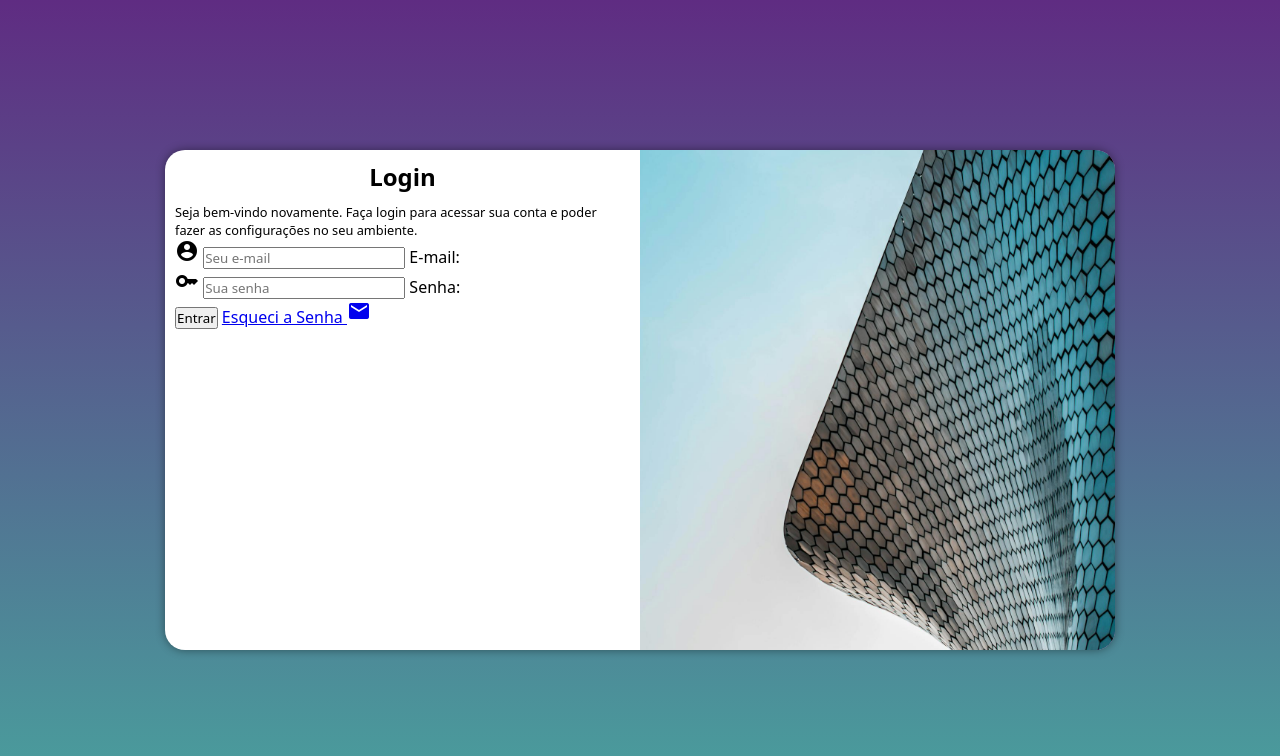
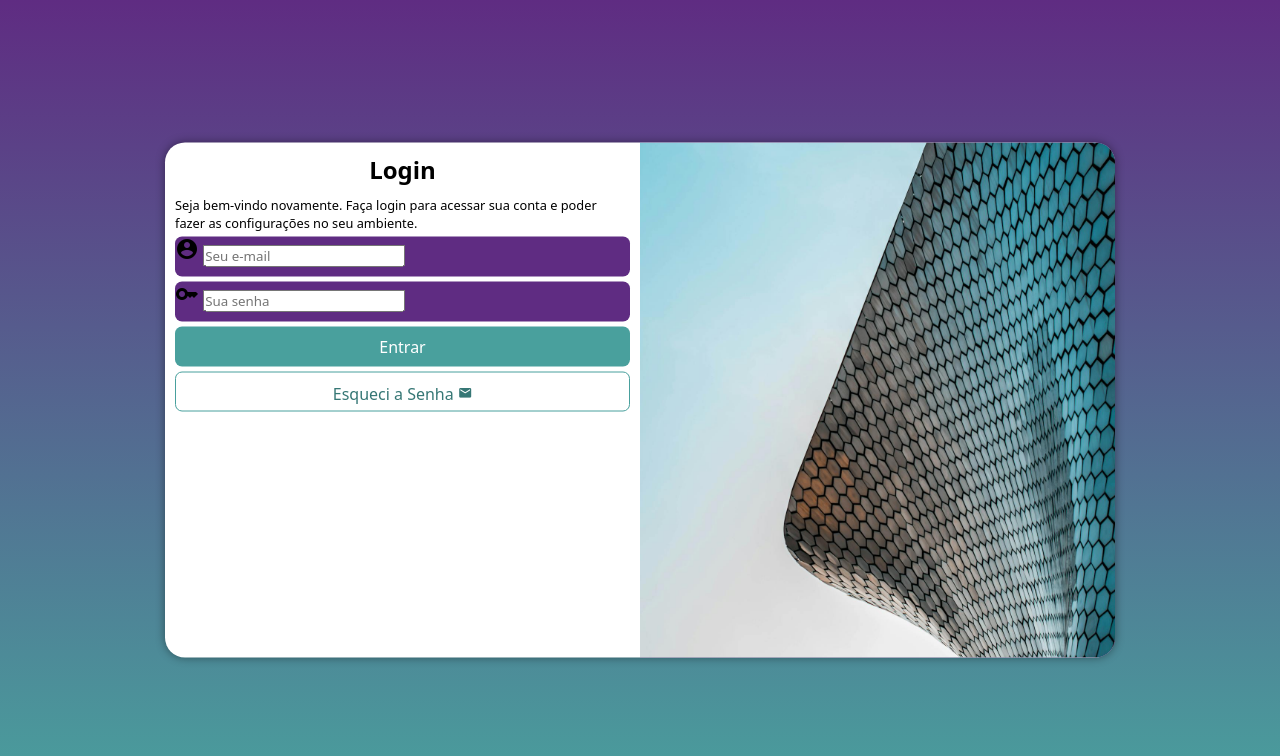
Before and after one commit to Leoziiito/tela_login, a plain HTML site: page index.html in a window 1280 px wide. Drawn offline with Linux system fonts and the light colour scheme.

Commit message:
Formatação do Formulário

```diff
--- a/estilos/style.css
+++ b/estilos/style.css
@@ -33,7 +33,7 @@ section#login {
 
     background-color: white;
     width: 250px;
-    height: 500px;
+    height: 515px;
     border-radius: 20px;
     box-shadow: 0px 0px 10px rgba(0, 0, 0, 0.422);
 
@@ -63,3 +63,57 @@ div#formulario > h1 {
 div#formulario > p {
     font-size: 0.8em;
 }
+
+
+
+form > div.campo {
+    background-color: #5f2c82;
+    width: 100%;
+    display: block;
+    height: 40px;
+    border-radius: 7px;
+    margin: 5px 0px;
+}
+
+div.campo > label {
+    display: none;
+}
+
+form > input[type=submit] {
+    display: block;
+    font-size: 1em;
+    width: 100%;
+    height: 40px;
+    background-color: #49a09d;
+    color: white;
+    border: none;
+    border-radius: 7px;
+    cursor: pointer;
+    margin-bottom: 5px;
+}
+
+form > input[type=submit]:hover {
+    background-color: #57c1be;
+}
+
+form > a.botao {
+    display: block;
+    text-align: center;
+    padding: 10px;
+    font-size: 1em;
+    width: 100%;
+    height: 40px;
+    background-color: white;
+    border: 1px solid #49a09d;
+    border-radius: 7px;
+    text-decoration: none;
+    color: #367775;
+}
+
+form > a.botao:hover {
+    background-color: #57c1be;
+}
+
+form > a.botao > i {
+    font-size: 0.9em;
+}
--- a/index.html
+++ b/index.html
@@ -31,7 +31,7 @@
                         <label for="isenha">Senha:</label>
                     </div>
                     <input type="submit" value="Entrar">
-                    <a href="esqueci.html">
+                    <a class="botao" href="esqueci.html">
                         Esqueci a Senha <i class="material-icons">mail</i>
                     </a>
                 </form>
```
